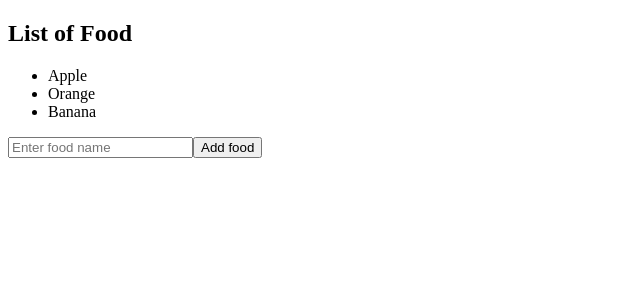
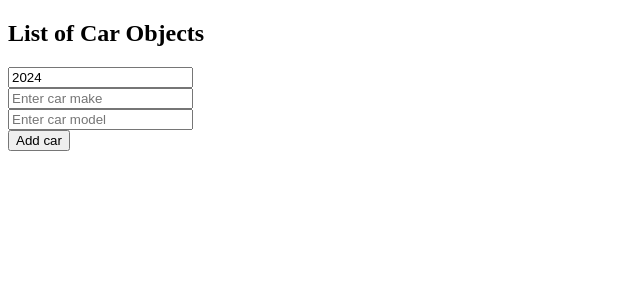
Before and after one commit to Franjj08/React, a React (Vite) app in the folder 2-card-components/: page / in a window 1280 px wide. Shown: the top 300 px of the page, without its empty margins (0-640 px from the left). Built offline with nearby package versions, Linux system fonts and the light colour scheme.

Commit message:
14-update ARRAY of OBJECTS in state

```diff
--- a/2-card-components/src/App.jsx
+++ b/2-card-components/src/App.jsx
@@ -9,7 +9,8 @@
 // import MyComponent2 from "./MyComponent2";
 // import ColorPicker from "./ColorPicker";
 // import MyComponent3 from "./MyComponent3";
-import MyComponent4 from "./MyComponent4";
+// import MyComponent4 from "./MyComponent4";
+import MyComponent5 from "./MyComponent5";
 function App() {
   // const fruits = [{id: 1 ,name:"apple", calories: 95},
   //                 {id: 2 ,name:"orange", calories:45},
@@ -59,8 +60,11 @@
     // <>
     //   <MyComponent3/>
     // </>
+    // <>
+    //   <MyComponent4/>
+    // </>
     <>
-      <MyComponent4/>
+      <MyComponent5/>
     </>
   );
 }
--- /dev/null
+++ b/2-card-components/src/MyComponent5.jsx
@@ -0,0 +1,52 @@
+import React,{useState} from "react";
+
+function MyComponent5(){
+
+    const[cars, setCars] = useState([]);
+    const[carYear, setCarYear ] = useState(new Date().getFullYear());
+    const[carMake, setCarMake ] = useState("");
+    const[carModel, setCarModel] = useState("");
+
+    function handleAddcar(){
+        const newCar ={year:carYear, make:carMake, model:carModel};
+
+        setCars(c=>[...c, newCar]);
+
+        setCarYear(new Date().getFullYear());
+        setCarMake("");
+        setCarModel("");
+
+    }
+
+    function handleRemoveCar(index){
+        setCars(c => c.filter((element, i)=>i !==index));
+    }
+
+    function handleYearChange(event){
+        setCarYear(event.target.value)
+    }
+
+    function handleMakeChange(event){
+        setCarMake(event.target.value)
+    }
+
+    function handleModelChange(event){
+        setCarModel(event.target.value)
+    }
+
+    return(<div>
+        <h2>List of Car Objects</h2>
+        <ul>
+            {cars.map((car, index) =>
+                <li key={index} onClick={()=>handleRemoveCar(index)}>
+                        {car.year} {car.make} {car.model}
+                </li>)}
+        </ul>
+        <input type="number" value={carYear} onChange={handleYearChange}/><br/>
+        <input type="text" value={carMake} onChange={handleMakeChange}placeholder="Enter car make"/><br/>
+        <input type="text" value={carModel} onChange={handleModelChange} placeholder="Enter car model"/><br/>
+        <button onClick={handleAddcar}>Add car</button>
+    </div>);
+}
+
+export default MyComponent5;
```
